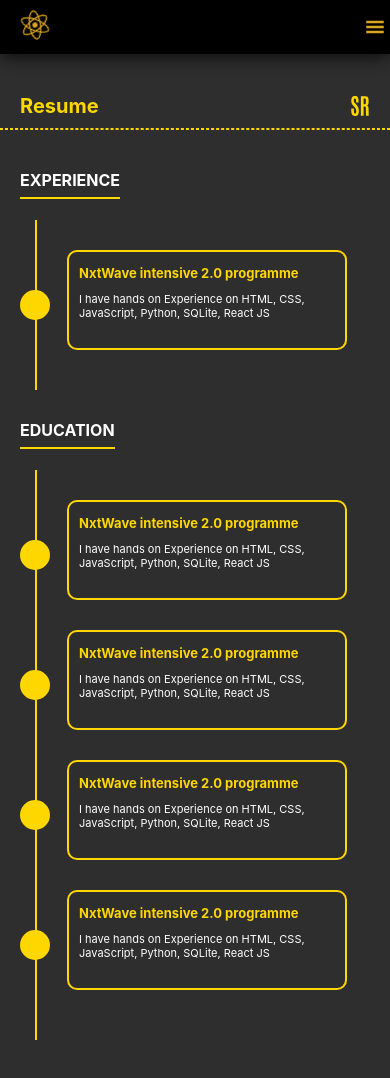
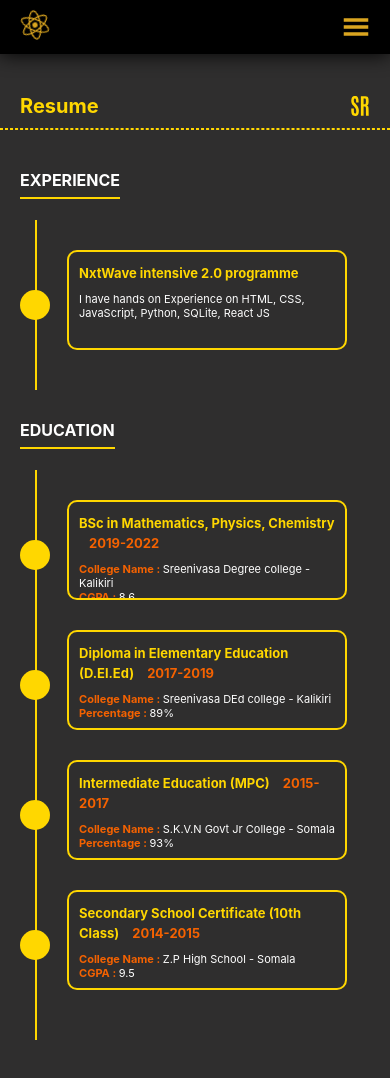
Before and after one commit to RukeshRukku/portfolio, a React (Create React App) app: page /portfolio/resume in a window 390 px wide. Built offline with nearby package versions, Linux system fonts and the light colour scheme.

Commit message:
code modified and new pdf file added

```diff
--- a/src/components/About/index.js
+++ b/src/components/About/index.js
@@ -29,9 +29,9 @@
                 <p className="about-head">Personal Information</p>
                 <p className="about-para-span"><span className="para-span">Name:</span> Rukesh Guditi</p>
                 <p className="about-para-span"><span className="para-span">Age:</span> 24</p>
-                <p  className="about-para-span"><span className="para-span">Address:</span> India, Andhra Pradesh, Chittoor</p>
-                <p  className="about-para-span"><span className="para-span">Email:</span> guditirukesh23@gmail.com</p>
-                <p  className="about-para-span"><span className="para-span">Contact No:</span> +91 1234567890</p>
+                <p className="about-para-span"><span className="para-span">Address:</span> India, Andhra Pradesh, Chittoor</p>
+                <p className="about-para-span"><span className="para-span">Email:</span> guditirukesh23@gmail.com</p>
+                <p className="about-para-span"><span className="para-span">Contact No:</span> +91 9121076376</p>
             </div>
         <div className="about-bottom-right">
             <ul className="diagram">
--- a/src/components/Contact/index.css
+++ b/src/components/Contact/index.css
@@ -13,6 +13,7 @@
     justify-content: space-between;
 }
 .input {
+    color: #ffffff;
     width: 48%;
     height: 40px;
     border: 2px solid gold;
@@ -24,6 +25,7 @@
 }
 
 .input-textarea {
+    color: #ffffff;
     width: 48%;
     border: 2px solid gold;
     padding: 20px;
--- a/src/components/Home/index.css
+++ b/src/components/Home/index.css
@@ -33,6 +33,7 @@
     color: gold;
     margin-left: 10px;
     margin-right: 10px;
+    cursor: pointer;
 }
 
 .home-btn:hover {
--- a/src/components/Home/index.js
+++ b/src/components/Home/index.js
@@ -9,7 +9,7 @@
         <span className="home-head">Hello, I'm <span className="head-span">Rukesh</span>. <br /> Front End Developer</span>
         <div className="home-flex">
             <button type="button" className="home-btn">Hire Me</button>
-            <a href="Rukesh_2023-resume-final.pdf" download="Rukesh_2023-resume-final.pdf">
+            <a href="Rukesh Guditi-2024-resume.pdf" download="Rukesh Guditi-2024-resume.pdf">
                 <button type="button" className="home-btn">Download Resume</button>
             </a>
         </div>
--- a/src/components/Navbar/index.css
+++ b/src/components/Navbar/index.css
@@ -30,6 +30,7 @@
     list-style-type: none;
     padding-inline-start: 0;
     padding-top: 20px;
+    padding-bottom: 20px;
 }
 
 @media  screen and (max-width: 768px) {
@@ -43,15 +44,12 @@
         display: flex !important;
         outline: none !important;
     }
-    nav{
-        padding-right: 10px;
-    }
 }
 
 @media screen and (max-width: 480px) {
     nav {
         padding-left: 20px;
-        padding-right: 5px;
+        padding-right: 20px;
     }
     .logo {
         font-size: 30px !important;
@@ -116,10 +114,11 @@
 .nav-btn {
     background-color: transparent ;
     outline: none !important ;
-    font-size: 20px;
+    font-size: 28px;
     color: goldenrod;
     display: none;
     border-width: 0 !important;
+    cursor: pointer;
 }
 
 @keyframes logoAnimate {
--- a/src/components/Resume/index.css
+++ b/src/components/Resume/index.css
@@ -33,6 +33,17 @@
     padding: 10px;
     margin-top: 30px;
     border-radius: 10px;
+    overflow: auto;
+}
+
+.time {
+    color: rgb(245, 98, 0);
+    margin-left: 10px;
+}
+
+.college-span {
+    color: rgb(245, 98, 0);
+    font-weight: 700;
 }
 
 @media screen and (max-width: 838px) {
--- a/src/components/Resume/index.js
+++ b/src/components/Resume/index.js
@@ -30,20 +30,28 @@
                     <div className="resume-design" style={{marginTop: "460px"}}></div>
                     <div className="resume-experience-flex">
                         <div className="experience one">
-                            <span className="experience-span">NxtWave intensive 2.0 programme</span>
-                            <p className="resume-experience-para">I have hands on Experience on HTML, CSS, JavaScript, Python, SQLite, React JS</p>
+                            <span className="experience-span">BSc in Mathematics, Physics, Chemistry <span className="time">2019-2022</span></span>
+                            <p className="resume-experience-para"><span className="college-span"> College Name : </span>Sreenivasa Degree college - Kalikiri <br />
+                            <span className="college-span"> CGPA : </span>8.6
+                            </p>
                         </div>
                         <div className="experience one">
-                            <span className="experience-span">NxtWave intensive 2.0 programme</span>
-                            <p className="resume-experience-para">I have hands on Experience on HTML, CSS, JavaScript, Python, SQLite, React JS</p>
+                            <span className="experience-span">Diploma in Elementary Education (D.El.Ed) <span className="time">2017-2019</span></span>
+                            <p className="resume-experience-para"><span className="college-span"> College Name : </span>Sreenivasa DEd college - Kalikiri <br />
+                            <span className="college-span"> Percentage : </span> 89%
+                            </p>
                         </div>
                         <div className="experience one">
-                            <span className="experience-span">NxtWave intensive 2.0 programme</span>
-                            <p className="resume-experience-para">I have hands on Experience on HTML, CSS, JavaScript, Python, SQLite, React JS</p>
+                            <span className="experience-span">Intermediate Education (MPC) <span className="time">2015-2017</span></span>
+                            <p className="resume-experience-para"><span className="college-span"> College Name : </span>S.K.V.N Govt Jr College - Somala <br />
+                            <span className="college-span"> Percentage : </span> 93%
+                            </p>
                         </div>
                         <div className="experience one">
-                            <span className="experience-span">NxtWave intensive 2.0 programme</span>
-                            <p className="resume-experience-para">I have hands on Experience on HTML, CSS, JavaScript, Python, SQLite, React JS</p>
+                            <span className="experience-span">Secondary School Certificate (10th Class) <span className="time">2014-2015</span></span>
+                            <p className="resume-experience-para"><span className="college-span"> College Name : </span>Z.P High School - Somala <br />
+                            <span className="college-span"> CGPA : </span> 9.5
+                            </p>
                         </div>
                     </div>
                 </div>
```
Also changed, not shown: src/components/Navbar/index.js (indentation only), 2 other files (tests, documents, lock files or other folders).
